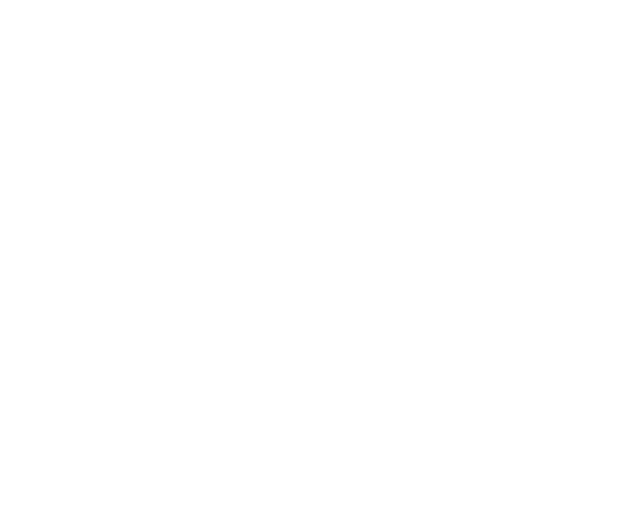
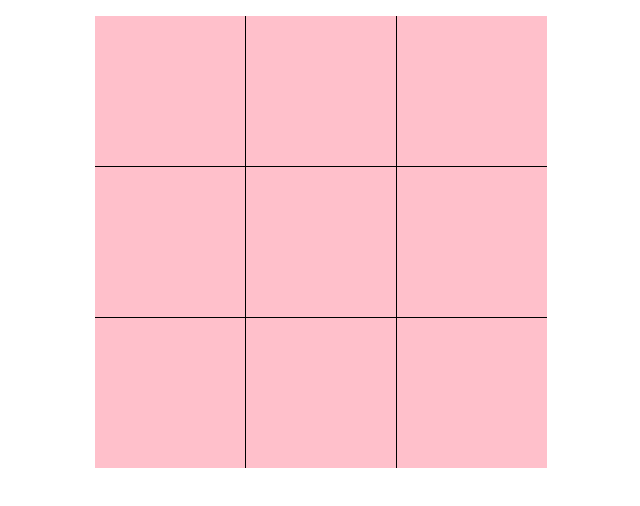
Before and after one commit to jerikko/tic-tac-toe, a plain HTML site: page index.html in a window 1280 px wide. Shown: the whole page, without its empty margins (319-959 px from the left). Drawn offline with Linux system fonts and the light colour scheme.

Commit message:
Add gameboard to index.html and styles.css

```diff
--- a/index.html
+++ b/index.html
@@ -5,6 +5,17 @@
         <meta charset="UTF-8">
     </head>
     <body>
+        <div class="container">
+            <div class="box box-one"></div>
+            <div class="box box-two"></div>
+            <div class="box box-three"></div>
+            <div class="box box-four"></div>
+            <div class="box box-five"></div>
+            <div class="box box-six"></div>
+            <div class="box box-seven"></div>
+            <div class="box box-eight"></div>
+            <div class="box box-nine"></div>
+        </div>
 
         <script src="tic-tac-toe.js"></script>
     </body>
--- a/styles.css
+++ b/styles.css
@@ -0,0 +1,42 @@
+body {
+    margin: 0;
+}
+
+.container {
+    display: flex;
+    flex-flow: row wrap;
+    justify-content: space-between;
+    background: pink;
+    width: 452px;
+    height: 452px;
+    margin: 0 auto;
+    margin-top: 1em;
+}
+
+.box {
+    width: 150px;
+    height: 150px;
+}
+
+.box-one {
+    border-right: black 1px solid;
+    border-bottom: black 1px solid;
+}
+
+.box-one,
+.box-two,
+.box-four,
+.box-five {
+    border-right: black 1px solid;
+    border-bottom: black 1px solid;
+}
+
+ .box-three,
+ .box-six {
+    border-bottom: black 1px solid;
+}
+
+.box-seven,
+.box-eight {
+    border-right: 1px black solid;
+}
--- a/tic-tac-toe.js
+++ b/tic-tac-toe.js
@@ -1,5 +1,6 @@
 const Gameboard = () => {
     let gameboard = ['X','O','X','O','X','O','X','O','X']
+
 }
 
 
```
